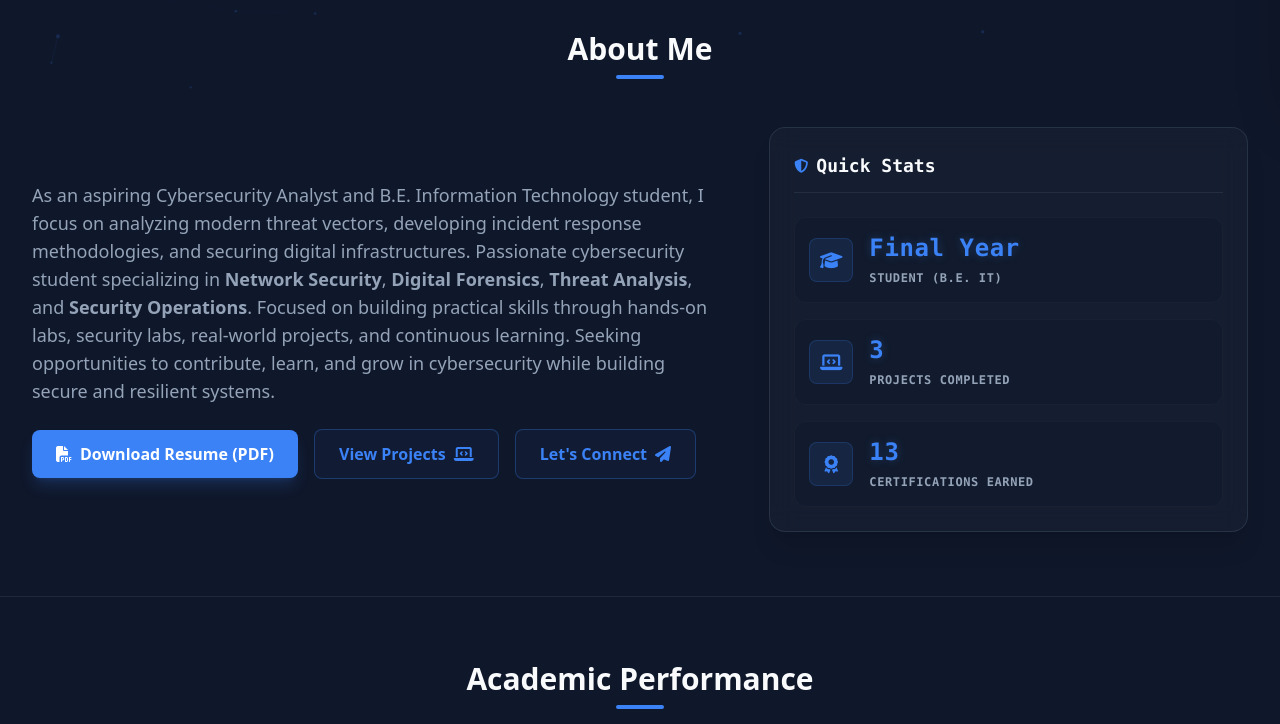
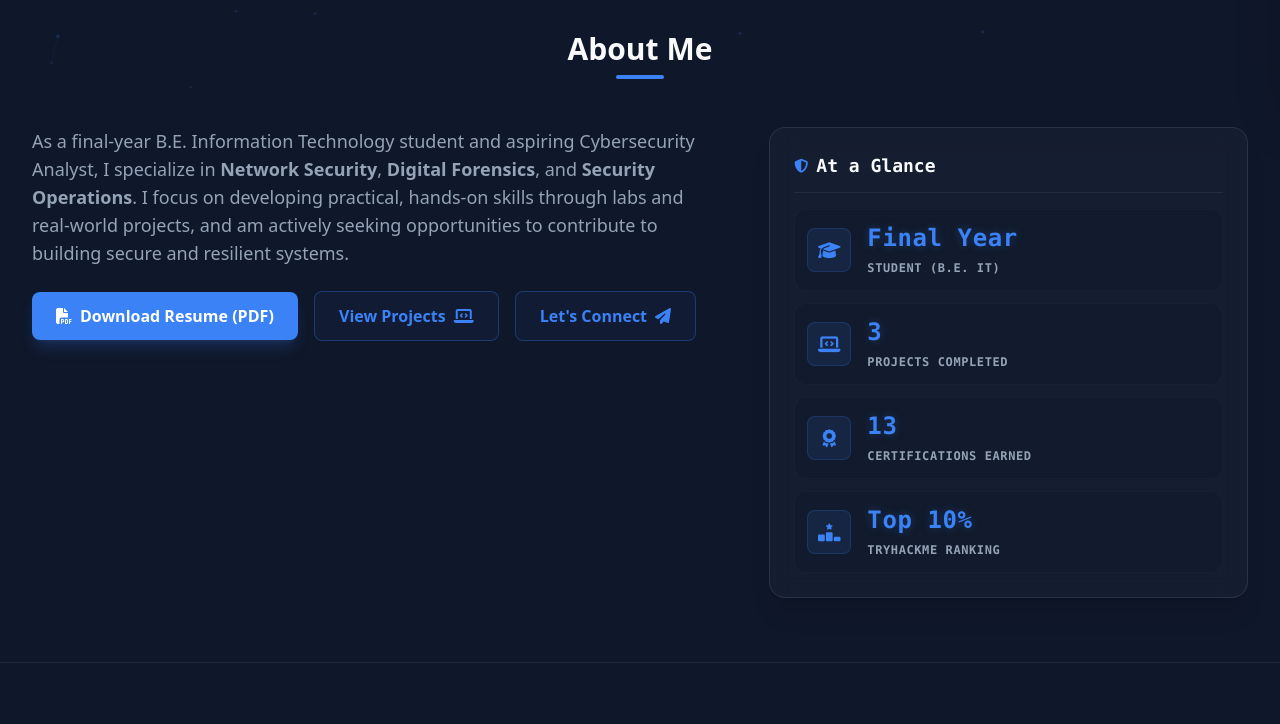
Before and after one commit to Baadshah7/Portfolio, a plain HTML site: page index.html in a window 1280 px wide. Shown: the part 698-1422 px from the top of the page. Drawn offline with nearby package versions, Linux system fonts and the light colour scheme; no server answers.

Commit message:
design: condense About Me bio and update stats card to At a Glance with TryHackMe ranking

```diff
--- a/index.html
+++ b/index.html
@@ -321,11 +321,11 @@
                 </h2>
             </div>
 
-            <div class="grid grid-cols-1 lg:grid-cols-12 gap-8 lg:gap-12 items-center">
+            <div class="grid grid-cols-1 lg:grid-cols-12 gap-8 lg:gap-12 items-start">
                 <!-- Left Column: Bio Paragraph & CTAs -->
                 <div class="lg:col-span-7 space-y-6">
                     <p class="text-textMuted leading-relaxed text-base sm:text-lg text-left">
-                        As an aspiring Cybersecurity Analyst and B.E. Information Technology student, I focus on analyzing modern threat vectors, developing incident response methodologies, and securing digital infrastructures. Passionate cybersecurity student specializing in <strong>Network Security</strong>, <strong>Digital Forensics</strong>, <strong>Threat Analysis</strong>, and <strong>Security Operations</strong>. Focused on building practical skills through hands-on labs, security labs, real-world projects, and continuous learning. Seeking opportunities to contribute, learn, and grow in cybersecurity while building secure and resilient systems.
+                        As a final-year B.E. Information Technology student and aspiring Cybersecurity Analyst, I specialize in <strong>Network Security</strong>, <strong>Digital Forensics</strong>, and <strong>Security Operations</strong>. I focus on developing practical, hands-on skills through labs and real-world projects, and am actively seeking opportunities to contribute to building secure and resilient systems.
                     </p>
                     <div class="flex flex-wrap gap-4 items-center justify-start mt-8">
                         <a href="assets/resume/Shah_Saad_Resume.pdf" download="Shah_Saad_Resume.pdf"
@@ -343,14 +343,14 @@
                     </div>
                 </div>
 
-                <!-- Right Column: Quick Stats Glassmorphic Card -->
+                <!-- Right Column: At a Glance Glassmorphic Card -->
                 <div class="lg:col-span-5 w-full">
-                    <div class="bg-slate800/40 backdrop-blur-md border border-slate700/60 rounded-2xl p-6 shadow-xl space-y-6 hover:border-bluePrimary/30 transition-all duration-300">
+                    <div class="bg-slate800/40 backdrop-blur-md border border-slate700/60 rounded-2xl p-6 shadow-xl space-y-4 hover:border-bluePrimary/30 transition-all duration-300">
                         <h3 class="text-lg font-bold text-textLight font-mono flex items-center gap-2 pb-3 border-b border-slate700/50">
-                            <i class="fa-solid fa-shield-halved text-bluePrimary text-sm"></i> Quick Stats
+                            <i class="fa-solid fa-shield-halved text-bluePrimary text-sm"></i> At a Glance
                         </h3>
-                        <ul class="space-y-4">
-                            <li class="flex items-center gap-4 p-3.5 rounded-xl bg-slate900/30 border border-slate800/50 hover:border-bluePrimary/20 transition-all duration-300">
+                        <ul class="space-y-3">
+                            <li class="flex items-center gap-4 p-3 rounded-xl bg-slate900/30 border border-slate800/50 hover:border-bluePrimary/20 transition-all duration-300">
                                 <div class="flex-shrink-0 w-11 h-11 rounded-lg bg-bluePrimary/10 border border-bluePrimary/20 flex items-center justify-center">
                                     <i class="fa-solid fa-graduation-cap text-bluePrimary text-lg"></i>
                                 </div>
@@ -359,7 +359,7 @@
                                     <span class="text-[10px] sm:text-xs uppercase tracking-wider text-textMuted font-mono font-bold">Student (B.E. IT)</span>
                                 </div>
                             </li>
-                            <li class="flex items-center gap-4 p-3.5 rounded-xl bg-slate900/30 border border-slate800/50 hover:border-bluePrimary/20 transition-all duration-300">
+                            <li class="flex items-center gap-4 p-3 rounded-xl bg-slate900/30 border border-slate800/50 hover:border-bluePrimary/20 transition-all duration-300">
                                 <div class="flex-shrink-0 w-11 h-11 rounded-lg bg-bluePrimary/10 border border-bluePrimary/20 flex items-center justify-center">
                                     <i class="fa-solid fa-laptop-code text-bluePrimary text-lg"></i>
                                 </div>
@@ -368,13 +368,22 @@
                                     <span class="text-[10px] sm:text-xs uppercase tracking-wider text-textMuted font-mono font-bold">Projects Completed</span>
                                 </div>
                             </li>
-                            <li class="flex items-center gap-4 p-3.5 rounded-xl bg-slate900/30 border border-slate800/50 hover:border-bluePrimary/20 transition-all duration-300">
+                            <li class="flex items-center gap-4 p-3 rounded-xl bg-slate900/30 border border-slate800/50 hover:border-bluePrimary/20 transition-all duration-300">
                                 <div class="flex-shrink-0 w-11 h-11 rounded-lg bg-bluePrimary/10 border border-bluePrimary/20 flex items-center justify-center">
                                     <i class="fa-solid fa-award text-bluePrimary text-lg"></i>
                                 </div>
                                 <div>
                                     <span class="block text-xl sm:text-2xl font-extrabold text-bluePrimary font-mono tracking-wide" style="text-shadow: 0 0 10px rgba(59, 130, 246, 0.25);">13</span>
                                     <span class="text-[10px] sm:text-xs uppercase tracking-wider text-textMuted font-mono font-bold">Certifications Earned</span>
+                                </div>
+                            </li>
+                            <li class="flex items-center gap-4 p-3 rounded-xl bg-slate900/30 border border-slate800/50 hover:border-bluePrimary/20 transition-all duration-300">
+                                <div class="flex-shrink-0 w-11 h-11 rounded-lg bg-bluePrimary/10 border border-bluePrimary/20 flex items-center justify-center">
+                                    <i class="fa-solid fa-ranking-star text-bluePrimary text-lg"></i>
+                                </div>
+                                <div>
+                                    <span class="block text-xl sm:text-2xl font-extrabold text-bluePrimary font-mono tracking-wide" style="text-shadow: 0 0 10px rgba(59, 130, 246, 0.25);">Top 10%</span>
+                                    <span class="text-[10px] sm:text-xs uppercase tracking-wider text-textMuted font-mono font-bold">TryHackMe Ranking</span>
                                 </div>
                             </li>
                         </ul>
```
